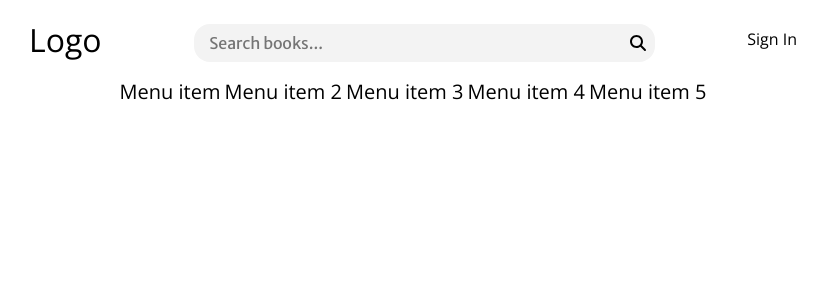
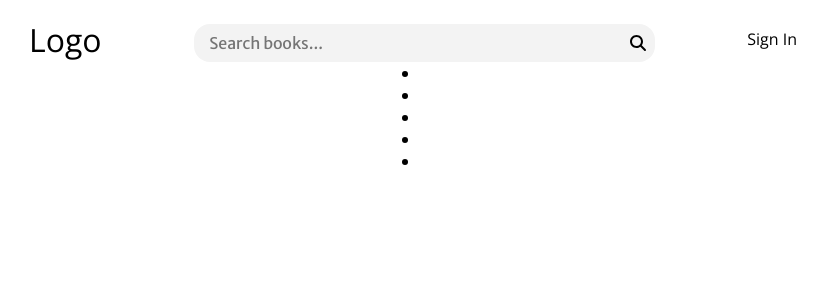
Before and after one commit to Dreamheart92/novel-journeys, a React (Vite) app: page / in a window 1280 px wide. Shown: the top 300 px of the page, without its empty margins (227-1054 px from the left). Built offline with nearby package versions, Linux system fonts and the light colour scheme.

Commit message:
added menu

```diff
--- a/src/components/header/Header.jsx
+++ b/src/components/header/Header.jsx
@@ -1,6 +1,9 @@
-import style from "./Header.module.css";
 import Search from "../search/Search.jsx";
 import AccountButton from "../account-button/AccountButton.jsx";
+import Menu from "../menu/Menu.jsx";
+
+import style from "./Header.module.css";
+import MenuItem from "../menu-item/MenuItem.jsx";
 
 export default function Header() {
     return (
@@ -21,13 +24,27 @@ export default function Header() {
             </div>
 
             <div className={style['header-secondary']}>
-                <ul className={style.items}>
-                    <li>Menu item</li>
-                    <li>Menu item 2</li>
-                    <li>Menu item 3</li>
-                    <li>Menu item 4</li>
-                    <li>Menu item 5</li>
-                </ul>
+                <Menu>
+                    <MenuItem>
+                        Menu item
+                    </MenuItem>
+
+                    <MenuItem>
+                        Menu item
+                    </MenuItem>
+
+                    <MenuItem>
+                        Menu item
+                    </MenuItem>
+
+                    <MenuItem>
+                        Menu item
+                    </MenuItem>
+
+                    <MenuItem>
+                        Menu item
+                    </MenuItem>
+                </Menu>
             </div>
         </header>
     )
--- a/src/components/header/Header.module.css
+++ b/src/components/header/Header.module.css
@@ -19,16 +19,6 @@
     justify-content: center;
 }
 
-.items {
-    margin-top: 1em;
-    display: flex;
-    gap: .25em;
-}
-
-.items li {
-    font-size: 1.25em;
-}
-
 .search-container {
     margin-top: .5em;
     width: 60%;
```
